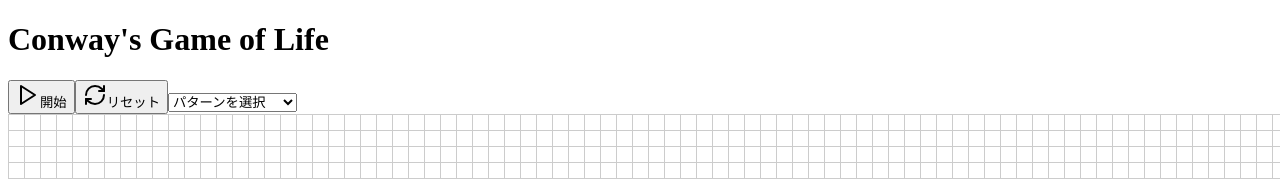
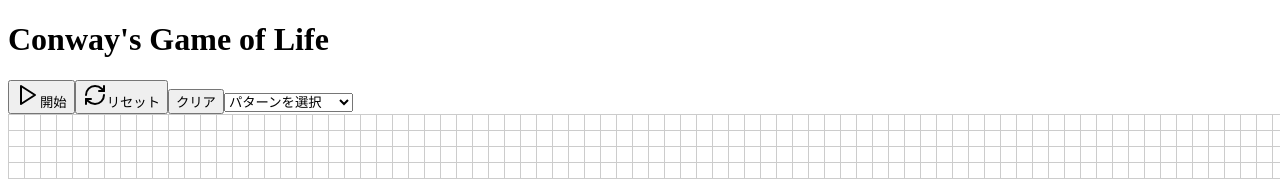
Before and after one commit to hiroshi75/dlife, a Next.js app: page / in a window 1280 px wide. Shown: the top 179 px of the page. Built offline with nearby package versions, Linux system fonts and the light colour scheme.

Commit message:
Add clear button to stop simulation and reset grid
Co-Authored-By: ヒロシ <ayukawa.hiroshi@gmail.com>

```diff
--- a/src/app/page.tsx
+++ b/src/app/page.tsx
@@ -71,6 +71,13 @@ export default function Home() {
     setIsRunning(false);
   };
 
+  const clearGrid = () => {
+    setIsRunning(false);
+    setGrid(Array(ROWS).fill(null).map(() =>
+      Array(COLS).fill(false)
+    ));
+  };
+
   const applyPattern = (patternName: string) => {
     if (!patternName) return;
     let patternGrid: Pattern | null = null;
@@ -115,6 +122,12 @@ export default function Home() {
           >
             <RefreshCw className="w-5 h-5" />
             リセット
+          </button>
+          <button
+            className="flex items-center gap-2 px-6 py-3 bg-red-500 text-white rounded-lg hover:bg-red-600 transition-colors shadow-md"
+            onClick={clearGrid}
+          >
+            クリア
           </button>
 
           <select
```
